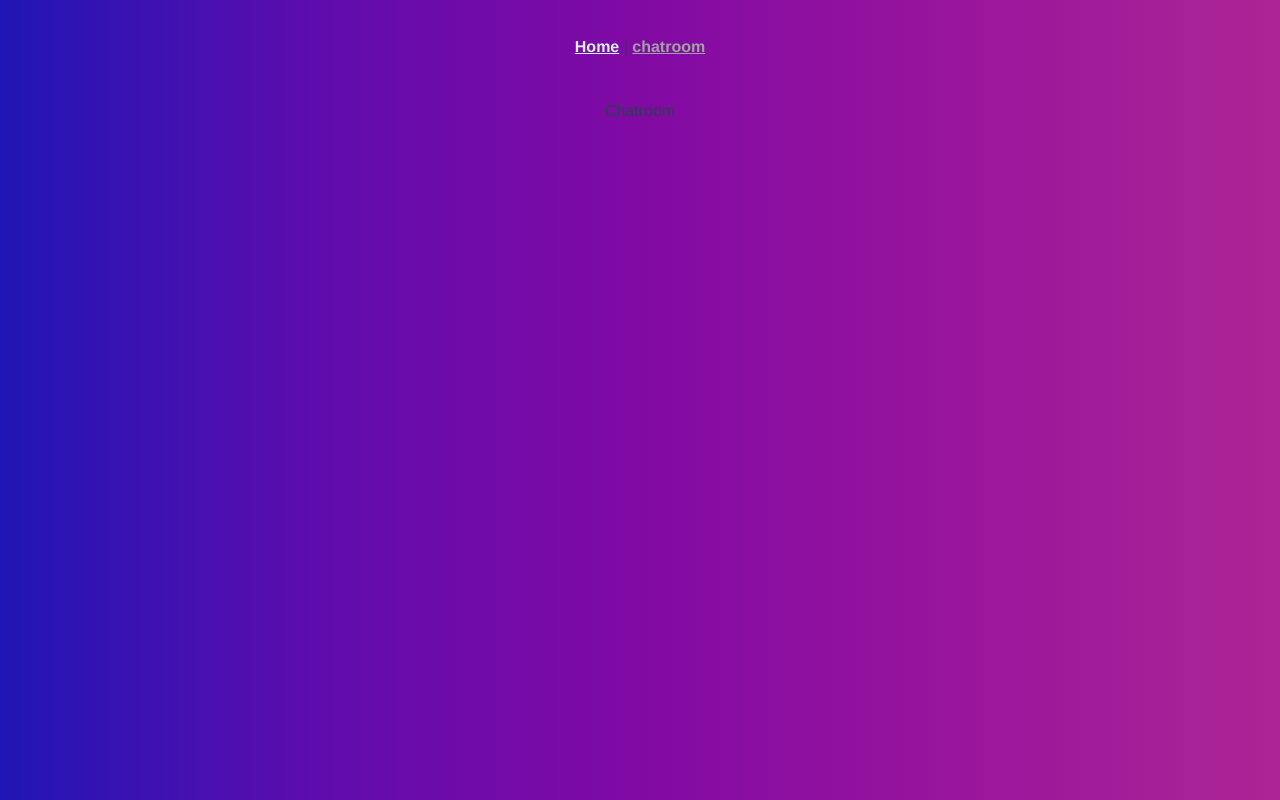
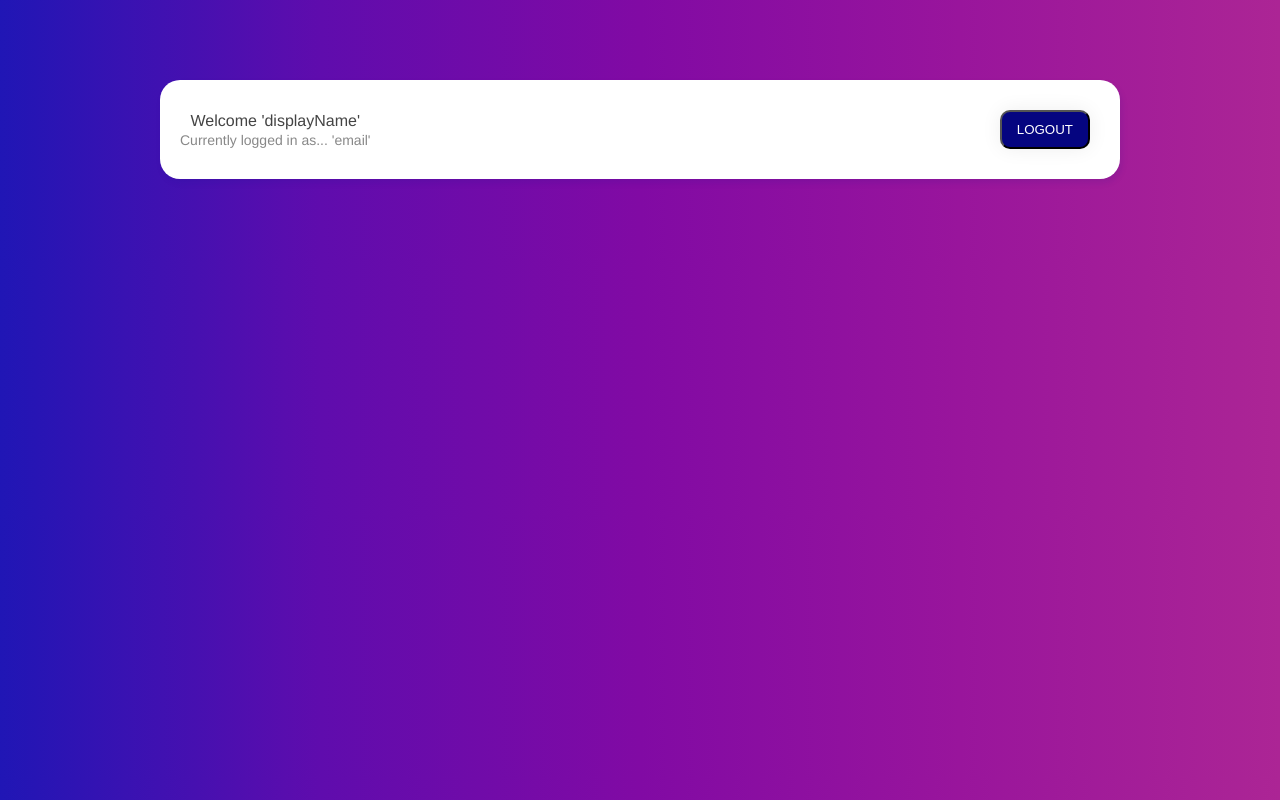
Before and after one commit to ebrardev/chat-app, a Vue app: page /chatroom in a window 1280 px wide. Built offline with nearby package versions, Linux system fonts and the light colour scheme; no server answers.

Commit message:
navbar component

```diff
--- a/src/App.vue
+++ b/src/App.vue
@@ -1,8 +1,5 @@
 <template>
-  <nav>
-    <router-link to="/">Home</router-link> |
-    <router-link to="/chatroom">chatroom</router-link>
-  </nav>
+
   <router-view/>
 </template>
 
--- a/src/assets/main.css
+++ b/src/assets/main.css
@@ -25,35 +25,3 @@ body {
 
 
 }
-
-button {
-    text-decoration: none;
-    background-color: rgba(69, 1, 106, 0.877);
-    color: #fff;
-    font-weight: bold;
-    border-radius: 6px;
-    padding: 3px 2px;
-
-
-}
-
-button{
-    background-image: linear-gradient(to right, #ff6e7f 0%, #bfe9ff  51%, #ff6e7f  100%);
-    margin: 10px;
-    padding: 15px 45px;
-    text-align: center;
-    align-items: center;
-    text-transform: uppercase;
-    transition: 0.5s;
-    background-size: 200% auto;
-    color: white;
-    box-shadow: 0 0 20px #eee;
-    border-radius: 10px;
-    display: inline-block;
-  }
-
-  button:hover {
-    background-position: right center; /* change the direction of the change here */
-    color: #fff;
-    text-decoration: none;
-  }
--- a/src/components/LoginForm.vue
+++ b/src/components/LoginForm.vue
@@ -44,4 +44,28 @@
 
   <style>
 
+  .loginbutton{
+
+    background-image: linear-gradient(to right, #ff6e7f 0%, #bfe9ff  51%, #ff6e7f  100%);
+    margin: 10px;
+    padding: 15px 45px;
+    text-align: center;
+    align-items: center;
+    text-transform: uppercase;
+    transition: 0.5s;
+    background-size: 200% auto;
+    color: white;
+    box-shadow: 0 0 20px #eee;
+    border-radius: 10px;
+    display: inline-block;
+  }
+
+  .loginbutton:hover {
+    background-position: right center; /* change the direction of the change here */
+    color: #fff;
+    text-decoration: none;
+  }
+
+
+
   </style>
--- /dev/null
+++ b/src/components/Navbar.vue
@@ -0,0 +1,56 @@
+<template>
+  <nav>
+    <div>
+        <p>Welcome 'displayName' </p>
+        <p  class="email" >Currently logged in as... 'email'</p>
+    </div>
+    <button class="my-navbar-button">Logout</button>
+
+  </nav>
+</template>
+
+<script>
+export default {
+
+}
+</script>
+
+<style scoped>
+ nav{
+  padding: 20px;
+
+  display: flex;
+  justify-content: space-between;
+  align-items: center;
+ }
+ nav p {
+  margin: 2px auto;
+  font-size: 16px;
+  color: #444;
+  text-align: center
+ }
+ nav p.email{
+  font-size: 14px;
+  color: #888
+ }
+
+ .my-navbar-button {
+    background-color:rgb(5, 5, 128);
+    margin: 10px;
+    padding: 10px 15px;
+    text-align: center;
+    align-items: center;
+    text-transform: uppercase;
+    transition: 0.5s;
+    background-size: 200% auto;
+    color: white;
+    box-shadow: 0 0 20px #eee;
+    border-radius: 10px;
+    display: inline-block;
+}
+
+.my-navbar-button:hover {
+    background-color: red;
+}
+
+</style>
--- a/src/components/SignupForm.vue
+++ b/src/components/SignupForm.vue
@@ -41,5 +41,26 @@ export default {
 
 <style>
 
+.signup{
+
+   background-image: linear-gradient(to right, #ff6e7f 0%, #bfe9ff  51%, #ff6e7f  100%);
+   margin: 10px;
+   padding: 15px 45px;
+   text-align: center;
+   align-items: center;
+   text-transform: uppercase;
+   transition: 0.5s;
+   background-size: 200% auto;
+   color: white;
+   box-shadow: 0 0 20px #eee;
+   border-radius: 10px;
+   display: inline-block;
+ }
+
+ .signup:hover {
+   background-position: right center; /* change the direction of the change here */
+   color: #fff;
+   text-decoration: none;
+ }
 
 </style>
--- a/src/views/Chatroom.vue
+++ b/src/views/Chatroom.vue
@@ -1,9 +1,14 @@
  <template>
-   <p>Chatroom</p>
+  <div class="container">
+    <Navbar/>
+
+  </div>
  </template>
 
  <script>
+ import Navbar from '../components/Navbar.vue';
  export default {
+  components: { Navbar }
 
  }
  </script>
```
